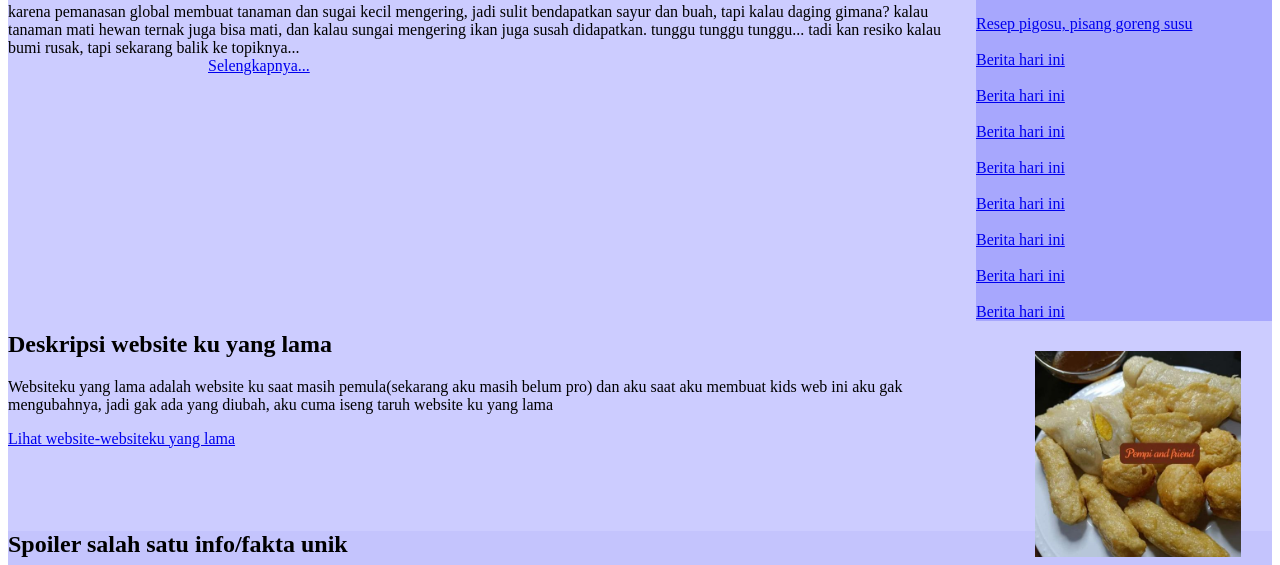
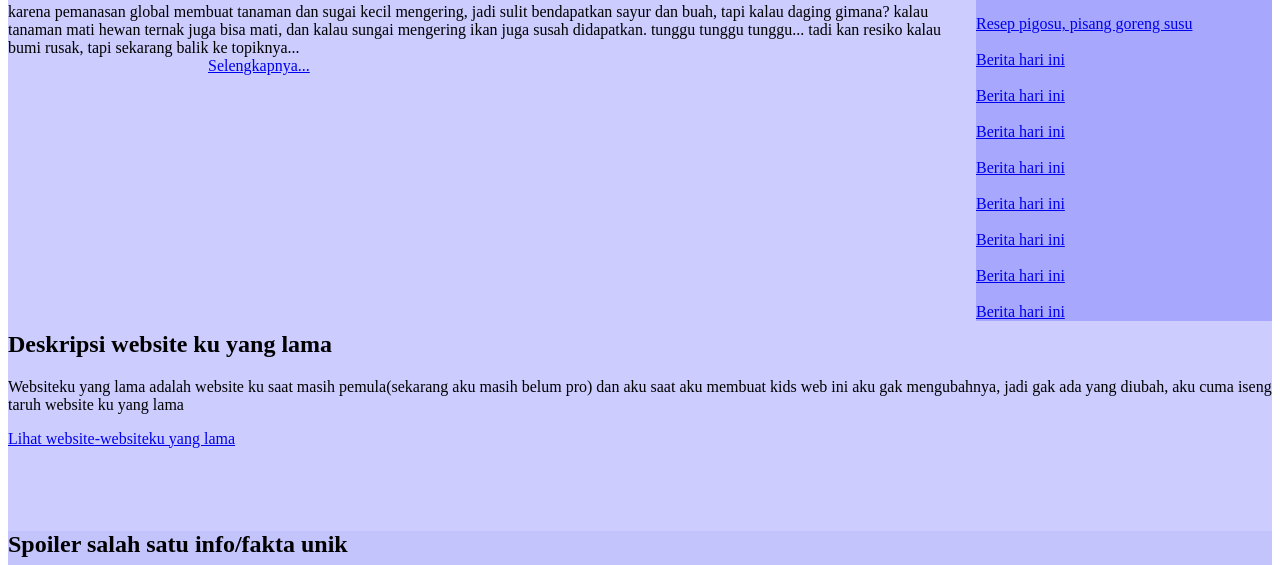
Before and after one commit to tashanita/website, a plain HTML site: page kidsweb/home.html in a window 1280 px wide. Shown: the part 235-800 px from the top of the page. Drawn offline with Linux system fonts and the light colour scheme.

Commit message:
home.html

```diff
--- a/kidsweb/home.html
+++ b/kidsweb/home.html
@@ -40,12 +40,7 @@
                 <br>
                 <a href="#">Berita hari ini</a>
             </div>
-            <div class="iklan">
-                <a href="https://www.tokopedia.com/pempek-crispy/paket-pempek-asli-palembang-ikan-premium-isi-10-pcs?extParam=src%3Dshop%26whid%3D12243973&aff_unique_id=&channel=others&chain_key=">
-                    <img src="asset/pempy and friends.jpeg">
-                </a>
 
-            </div>
         </aside>
         <Div class="Website_ku_yang_lama">
             <h2>Spoiler salah satu websiteku yang lama</h2>
```
